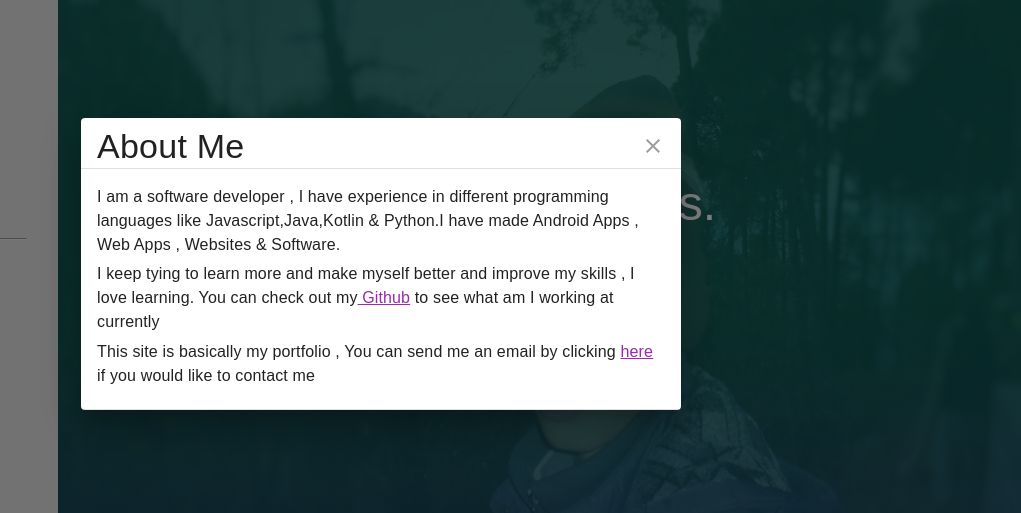
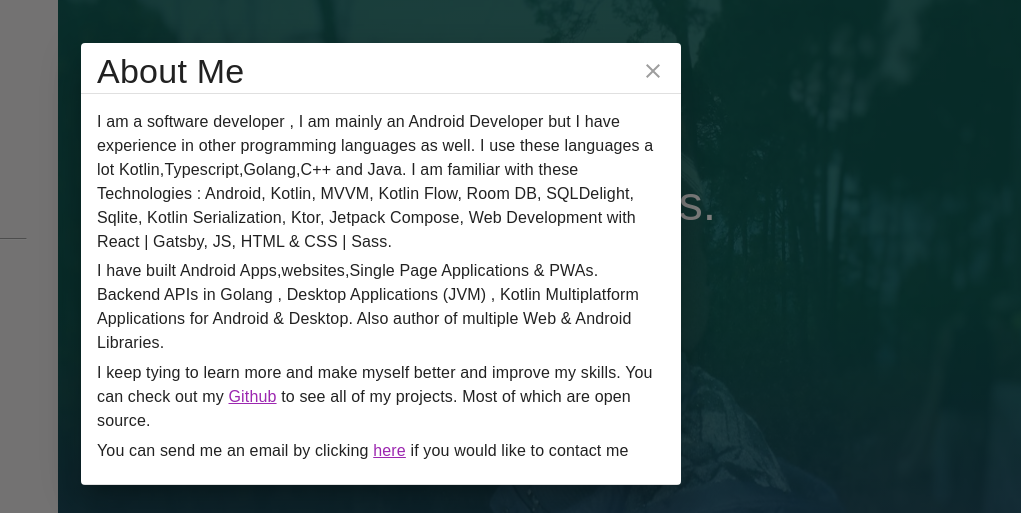
Before and after one commit to wakaztahir/wakaztahir.github.io, a Gatsby site: page / in a window 1280 px wide. Both pictures are taken after a click on the button "About Me". Shown: the part 136-649 px from the top of the page, 259-1280 px from the left. Built offline with nearby package versions, Linux system fonts and the light colour scheme; Gatsby itself is replaced by a stand-in of ours.

Commit message:
updated about me

```diff
--- a/src/components/dialogs/About.jsx
+++ b/src/components/dialogs/About.jsx
@@ -45,7 +45,7 @@ var DialogTitleStyled = (0, styled_components_1.default)(material_1.Typography)(
         "&": {
             marginLeft: theme.spacing(2),
             marginTop: "8px"
-        },
+        }
     });
 });
 function CustomizedDialogs(props) {
@@ -67,18 +67,24 @@ function CustomizedDialogs(props) {
       </material_1.DialogTitle>
       <material_1.DialogContent dividers>
         <material_1.Typography gutterBottom>
-          I am a software developer , I have experience in different programming
-          languages like Javascript,Java,Kotlin & Python.I have made Android
-          Apps , Web Apps , Websites & Software.
+          I am a software developer , I am mainly an Android Developer but I have
+          experience in other programming languages as well.
+          I use these languages a lot Kotlin,Typescript,Golang,C++ and Java.
+          I am familiar with these Technologies : Android, Kotlin, MVVM, Kotlin Flow, Room DB, SQLDelight, Sqlite, Kotlin
+          Serialization, Ktor, Jetpack Compose, Web Development with React | Gatsby, JS, HTML & CSS | Sass.
+        </material_1.Typography>
+        <material_1.Typography gutterBottom>
+          I have built Android Apps,websites,Single Page Applications & PWAs. Backend APIs in Golang , Desktop Applications (JVM) , Kotlin Multiplatform Applications for Android & Desktop.
+          Also author of multiple Web & Android Libraries.
         </material_1.Typography>
         <material_1.Typography gutterBottom>
           I keep tying to learn more and make myself better and improve my
-          skills , I love learning. You can check out my
-          <a href="https://gitub.com/wakaztahir/"> Github</a> to see what am I
-          working at currently
+          skills. You can check out my <a href="https://gitub.com/wakaztahir/">Github</a> to see all of my
+          projects. Most of which are open source.
         </material_1.Typography>
         <material_1.Typography gutterBottom>
-          This site is basically my portfolio , You can send me an email by clicking <a href={"mailto:wakazdev@gmail.com"}>here</a> if you would like to contact me
+          You can send me an email by clicking <a href={"mailto:wakaztahir@gmail.com"}>here</a> if you would like to
+          contact me
         </material_1.Typography>
       </material_1.DialogContent>
     </BootstrapDialog>);
```
Also changed, not shown: src/components/dialogs/About.tsx (+18 -13 lines).
